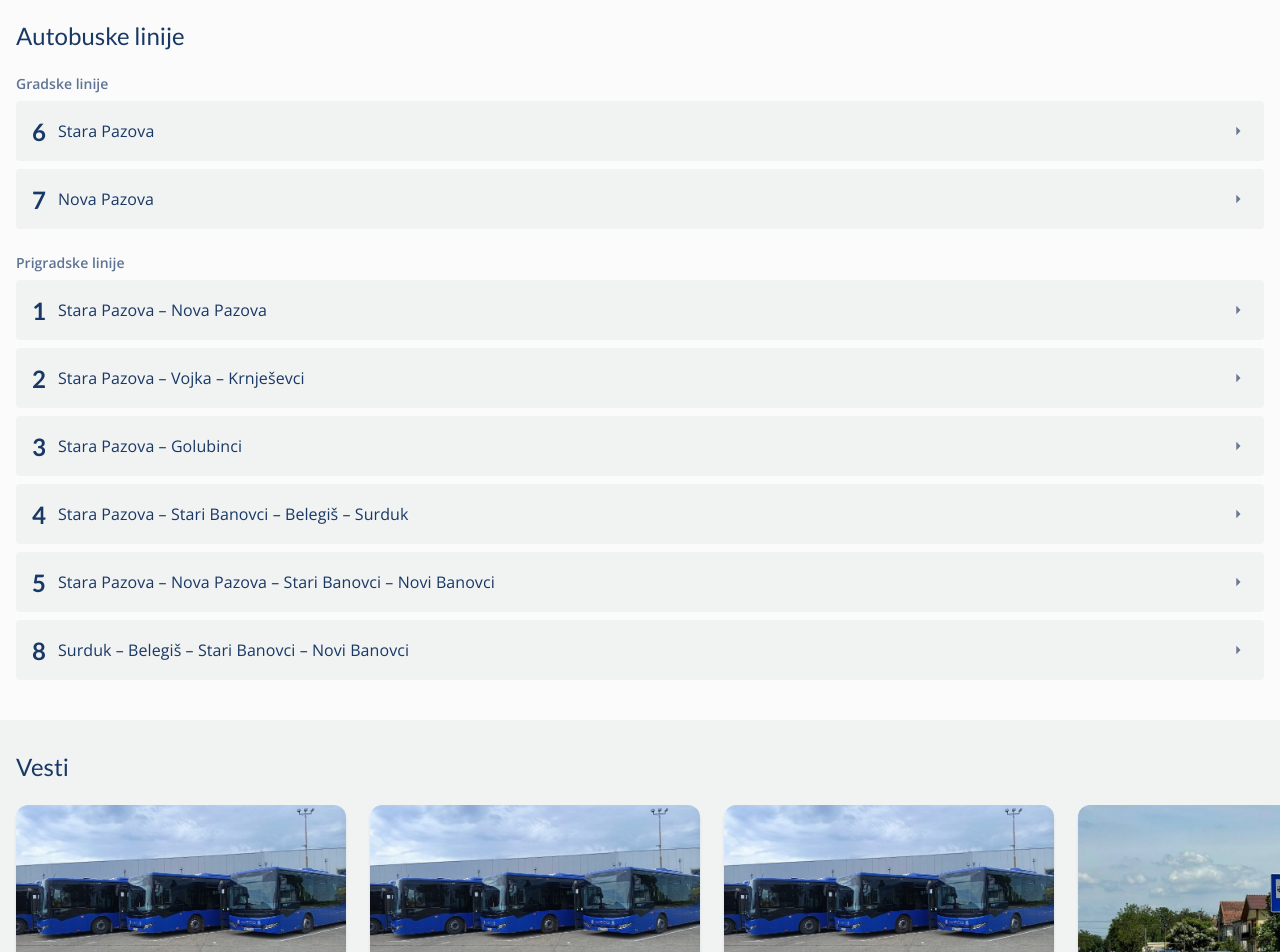
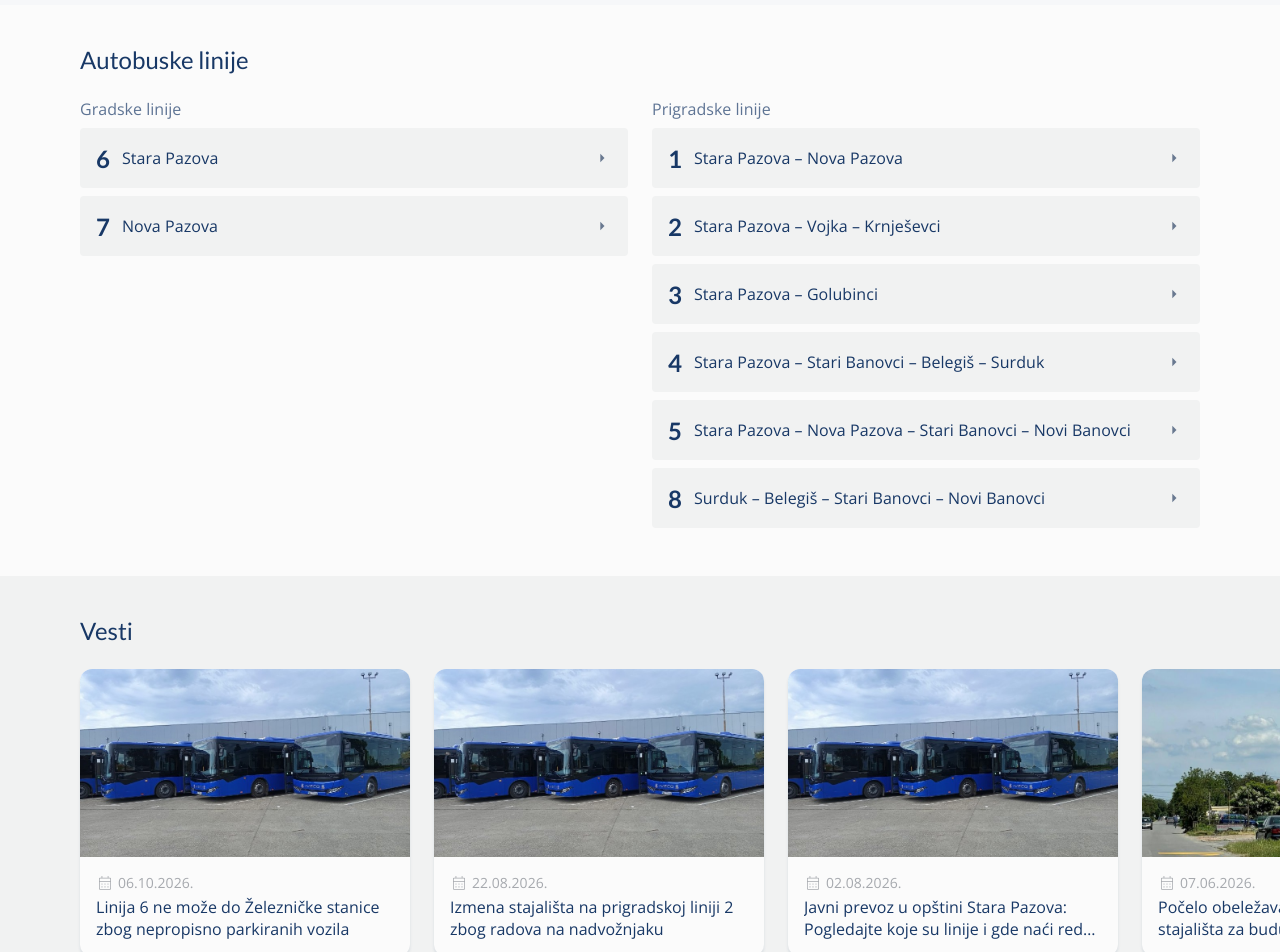
Before and after one commit to nia05/gradski-prevoz-stara-pazova, an Angular app: page / in a window 1280 px wide. Shown: the part 260-1212 px from the top of the page. Built offline with nearby package versions, Linux system fonts and the light colour scheme.

Commit message:
add styling for tablet

```diff
--- a/src/app/landing/components/bus-lines-section/bus-lines-section.component.html
+++ b/src/app/landing/components/bus-lines-section/bus-lines-section.component.html
@@ -1,7 +1,9 @@
 <section class="bus-lines-section container">
     <h5>Autobuske linije</h5>
 
-    <p class="subtitle-2">Gradske linije</p>
+    <div class="bus-lines-section__groups">
+        <div class="bus-lines-section__group">
+            <p class="bus-lines-section__group-title subtitle-2">Gradske linije</p>
             <ul class="bus-lines">
                 @for (busLine of urbanBusLines(); track busLine.number) {
                     <li>
@@ -9,8 +11,10 @@
                     </li>
                 }
             </ul>
+        </div>
 
-    <p class="subtitle-2">Prigradske linije</p>
+        <div class="bus-lines-section__group">
+            <p class="bus-lines-section__group-title subtitle-2">Prigradske linije</p>
             <ul class="bus-lines">
                 @for (busLine of suburbanBusLines(); track busLine.number) {
                     <li>
@@ -18,4 +22,6 @@
                     </li>
                 }
             </ul>
+        </div>
+    </div>
 </section>
--- a/src/app/landing/components/bus-lines-section/bus-lines-section.component.scss
+++ b/src/app/landing/components/bus-lines-section/bus-lines-section.component.scss
@@ -1,9 +1,31 @@
+@use '../../../../styles/breakpoints';
+
 .bus-lines-section {
     h5 {
         margin-bottom: 1.5rem;
     }
-    .subtitle-2 {
-        margin-bottom: 0.5rem;
+
+    &__groups {
+        display: flex;
+        flex-direction: column;
+        gap: 1.5rem;
+        @media (min-width: breakpoints.$tablet) {
+            flex-direction: row;
+            align-items: flex-start;
+        }
+    }
+
+    &__group {
+        flex: 1;
+
+        &-title {
+            margin-bottom: 0.5rem;
+            @media (min-width: breakpoints.$tablet) {
+                font-weight: var(--text-subtitle-1-weight);
+                font-size: var(--text-subtitle-1-size);
+                letter-spacing: var(--text-subtitle-1-tracking);
+            }
+        }
     }
 }
 
@@ -11,7 +33,4 @@
     padding: 0;
     margin: 0;
     list-style: none;
-    &:first-of-type {
-        margin: 0 0 1.5rem;
-    }
 }
--- a/src/app/landing/components/news-section/news-section.component.scss
+++ b/src/app/landing/components/news-section/news-section.component.scss
@@ -10,10 +10,10 @@
     gap: 1.5rem;
     overflow-x: auto;
     scroll-snap-type: x mandatory;
-    scroll-padding-inline: 1rem;
+    scroll-padding-inline: var(--page-padding-inline);
     scrollbar-width: none;
-    padding: 0 1rem 0.25rem;
-    margin: 0 -1rem;
+    padding: 0 var(--page-padding-inline) 0.25rem;
+    margin: 0 calc(-1 * var(--page-padding-inline));
     list-style: none;
 
         &-item {
--- a/src/app/shared/toolbar/toolbar.component.scss
+++ b/src/app/shared/toolbar/toolbar.component.scss
@@ -3,7 +3,7 @@
 .toolbar {
     position: relative;
     z-index: 1;
-    padding: 0.75rem 1rem;
+    padding: 0.75rem var(--page-padding-inline);
     background-color: var(--color-white);
     box-shadow: var(--shadow);
 }
--- a/src/styles/_layout.scss
+++ b/src/styles/_layout.scss
@@ -1,3 +1,15 @@
+@use './breakpoints';
+
+:root {
+    --page-padding-inline: 1rem;
+    @media (min-width: breakpoints.$tablet) {
+        --page-padding-inline: 5rem;
+    }
+}
+
 .container {
-    padding: 2rem 1rem;
+    padding: 2rem var(--page-padding-inline);
+    @media (min-width: breakpoints.$tablet) {
+        padding-block: 2.5rem;
+    }
 }
```
Lines whose indentation alone changed are shown as unchanged.
